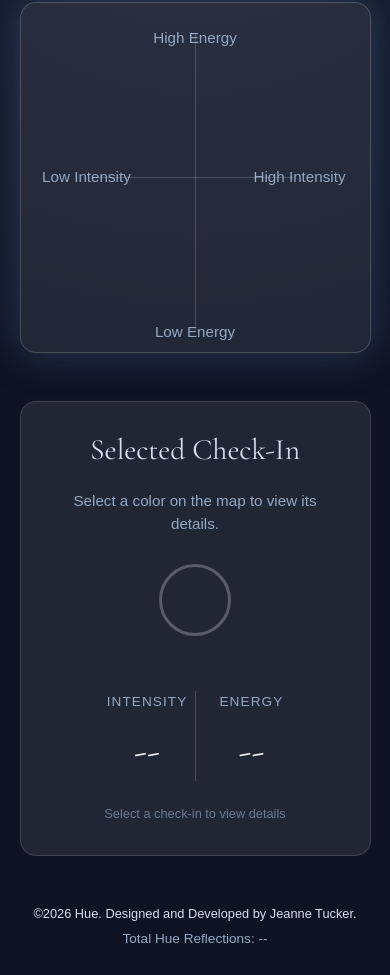
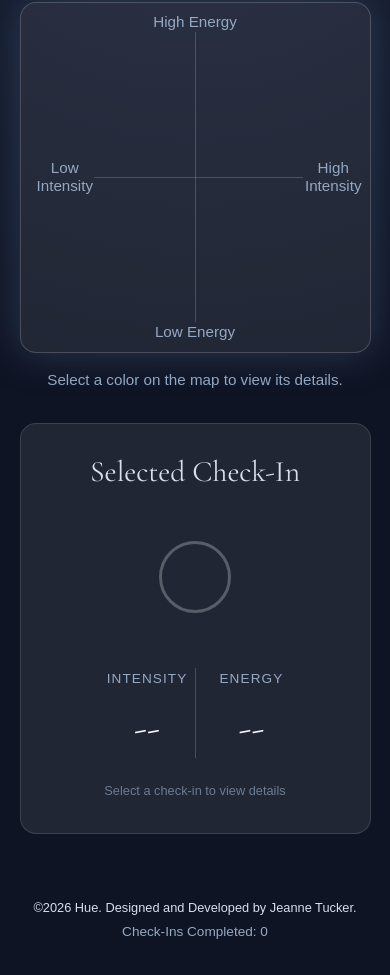
Before and after one commit to jltucke9/Hue, a website: page history.html in a window 390 px wide. Shown: the part 214-1189 px from the top of the page. Drawn offline with nearby package versions, Linux system fonts and the light colour scheme; no server answers.

Commit message:
html, css, js
Refactor check-in flow, improve mobile responsiveness, add back buttons, and implement personal check-in counter

```diff
--- a/data.json
+++ b/data.json
@@ -1,3 +1,3 @@
 {
-    "totalReflections": 2
+    "totalReflections": 25
 }
--- a/history.html
+++ b/history.html
@@ -33,13 +33,17 @@
                     <div class="map-area">
                         <span class="map-label top">High Energy</span>
                         <span class="map-label bottom">Low Energy</span>
-                        <span class="map-label left">Low Intensity</span>
-                        <span class="map-label right">High Intensity</span>
+                        <span class="map-label left">
+                            Low<br>Intensity
+                        </span>
+                        <span class="map-label right">
+                            High<br>Intensity
+                        </span>
                     </div>
+                    <p class="map-help">Select a color on the map to view its details.</p>
                 </section>
                 <section class="checkin-details">
                     <h2>Selected Check&#45;In</h2>
-                    <p class="map-help">Select a color on the map to view its details.</p>
                     <div class="details-color">
                         <span id="detail-color"></span>
                     </div>
@@ -47,11 +51,11 @@
                     <div class="details-grid">
                         <div>
                             <span class="detail-label">Intensity</span>
-                            <p id="detail-intensity">--</p>
+                            <p id="detail-intensity">&#45;&#45;</p>
                         </div>
                         <div>
                             <span class="detail-label">Energy</span>
-                            <p id="detail-energy">--</p>
+                            <p id="detail-energy">&#45;&#45;</p>
                         </div>
                     </div>
                     <p id="detail-date">Select a check-in to view details</p>
@@ -60,7 +64,7 @@
         </main>
         <footer>
             <p>&copy;2026 Hue. Designed and Developed by Jeanne Tucker.</p>
-            <p id="reflection-counter">Total Hue Reflections&#58; --</p>
+            <p id="reflection-counter">Check&#45;Ins Completed&#58; &#45;&#45;</p>
         </footer>
     </body>
 </html>
--- a/scripts.js
+++ b/scripts.js
@@ -101,7 +101,7 @@ function saveCheckin() {
             year: "numeric",
             hour: "numeric",
             minute: "2-digit"
-        }).replace(",", "at")
+        }).replace(",", " at")
     };
 
     let checkins = getCheckins();
@@ -110,16 +110,7 @@ function saveCheckin() {
 
     saveCheckins(checkins);
 
-    fetch("/api/reflections", {
-        method: "POST"
-    })
-    .then(function() {
-        window.location.href = "history.html";
-    })
-    .catch(function(error) {
-        console.log("Reflection count could not update:", error);
-        window.location.href = "history.html";
-    });
+    window.location.href = "history.html";
 }
 
 // display history
@@ -200,17 +191,9 @@ function displayReflectionCount() {
         return;
     }
 
-    fetch("/api/reflections")
-        .then(function(response) {
-            return response.json();
-        })
-        .then(function(data) {
-            counter.textContent = "Total Hue Reflections: " + data.totalReflections;
-        })
-        .catch(function(error) {
-            counter.textContent = "Total Hue Reflections: --";
-            console.log("Reflection count could not load:", error)
-        });
+    let checkins = getCheckins();
+
+    counter.textContent = "Check-Ins Completed: " + checkins.length;
 }
 
 displayReflectionCount();
--- a/styles.css
+++ b/styles.css
@@ -683,10 +683,7 @@ input[type="range"] {
 }
 
 .map-help {
-
-    text-align: center;
-    color: var(--muted-text);
-    font-size: 0.95rem;
+    display: none;
 }
 
 /* -------- Emotional Map -------- */
@@ -715,18 +712,18 @@ input[type="range"] {
     content: "";
     position: absolute;
     left: 50%;
-    top: 9%;
+    top: 8.5%;
     width: 1px;
-    height: 85%;
+    height: 83%;
     background-color: var(--glass-border);
 }
 
 .map-area::after {
     content: "";
     position: absolute;
-    left: 20.5%;
+    left: 21%;
     top: 50%;
-    width: 58%;
+    width: 60%;
     height: 1px;
     background-color: var(--glass-border);
 }
@@ -736,33 +733,39 @@ input[type="range"] {
     color: var(--muted-text);
     font-size: 0.95rem;
     font-weight: 500;
-    padding: var(--space-md);
+    padding: var(--space-sm);
 }
 
 .map-label.top {
     top: var(--space-sm);
     left: 50%;
     transform: translateX(-50%);
+    padding: 0;
 }
 
 .map-label.bottom {
     bottom: var(--space-sm);
     left: 50%;
     transform: translateX(-50%);
-    padding: 0 0.35rem;
+    padding: 0;
 }
 
 .map-label.left {
     left: var(--space-md);
     top: 50%;
     transform: translateY(-50%);
-    padding: 0 0.35rem;
+    padding: 0;
+    line-height: 1.2;
+    text-align: center;
 }
 
 .map-label.right {
     right: var(--space-sm);
     top: 50%;
     transform: translateY(-50%);
+    line-height: 1.2;
+    text-align: center;
+    padding: 0;
 }
 
 .map-dot {
@@ -824,7 +827,7 @@ input[type="range"] {
 
     footer {
         font-size: 0.8rem;
-        padding: 1rem;
+        padding: var(--space-lg);
     }
 
     /* Home */
@@ -832,6 +835,7 @@ input[type="range"] {
         width: 360px;
         height: 360px;
         padding: 2rem;
+        margin: var(--space-sm);
     }
 
     .bubble h2 {
@@ -860,16 +864,18 @@ input[type="range"] {
     }
 
     #checkin h2  {
-        font-size: 1.85rem;
+        font-size: 1.5rem;
         margin-bottom: 1rem;
         line-height: 1.2;
     }
 
     #checkin label {
-        font-size: 0.8rem;
+        font-size: .9rem;
+        color: var(--muted-text);
     }
 
     .helper-text {
+        display: hidden;
         font-size: 0.95rem;
         line-height: 1.5;
         margin-bottom: 1.5rem;
@@ -887,6 +893,11 @@ input[type="range"] {
 
     .selected-color {
         margin-bottom: 0.75rem;
+    }
+
+    #selected-color-swatch {
+        width: 24px;
+        height: 24px;
     }
 
     .scale {
@@ -957,6 +968,18 @@ input[type="range"] {
         max-height: 430px;
     }
 
+    .map-label {
+    padding: var(--space-sm)
+    }
+
+    .map-help {
+        display: block;
+        margin-top: var(--space-md);
+        text-align: center;
+        color: var(--muted-text);
+        font-size: 0.95rem;
+}
+
     .checkin-details {
         width: 90vw;
         max-width: 380px;
```
Also changed, not shown: checkin.html (+0 -1 lines), index.html (+0 -1 lines).
